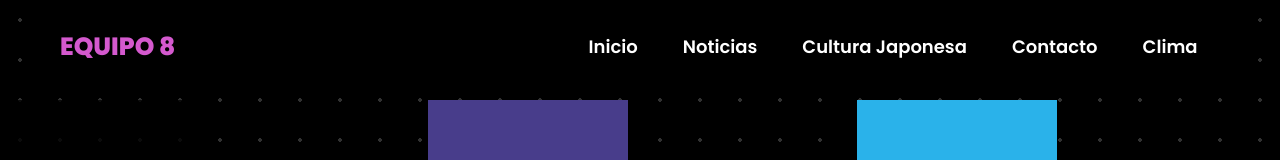
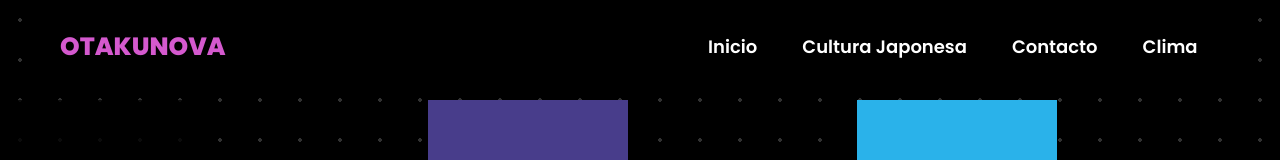
Before and after one commit to VikaKhousnou/CodoaCodo, a plain HTML site: page clima.html in a window 1280 px wide. Shown: the top 160 px of the page. Drawn offline with nearby package versions, Linux system fonts and the light colour scheme.

Commit message:
Update clima.html

```diff
--- a/clima.html
+++ b/clima.html
@@ -6,15 +6,17 @@
     <meta name="viewport" content="width=device-width, initial-scale=1.0">
     <title>Clima</title>
     <script src="https://kit.fontawesome.com/15313d28af.js" crossorigin="anonymous"></script>
-
+    <link rel="stylesheet" href="https://cdnjs.cloudflare.com/ajax/libs/animate.css/4.1.1/animate.min.css">
+    <link rel="icon" href="images/favicon.ico" type="image/x-icon">
     <link rel="stylesheet" href="style.css">
     <link rel="stylesheet" href="styles.css">
 </head>
 <body id="body">
+
     <header class="header">
 
         <div class="menu">
-            <a href="#" class="logo">Equipo 8</a>
+            <a href="index.html" class="logo">OTAKUNOVA</a>
             <input type="checkbox" id="menu">
             <label for="menu">
                 <img src="images/menu.png" class="menu-icono" alt="">
@@ -23,7 +25,6 @@
             <nav class="navbar">
                 <ul>
                     <li><a href="index.html">Inicio</a></li>
-                    <li><a href="#">Noticias</a></li>
                     <li><a href="Cultura Japonesa.html">Cultura Japonesa</a></li>
                     <li><a href="contacto.html">Contacto</a></li>
                     <li><a href="clima.html">Clima</a></li>
```
